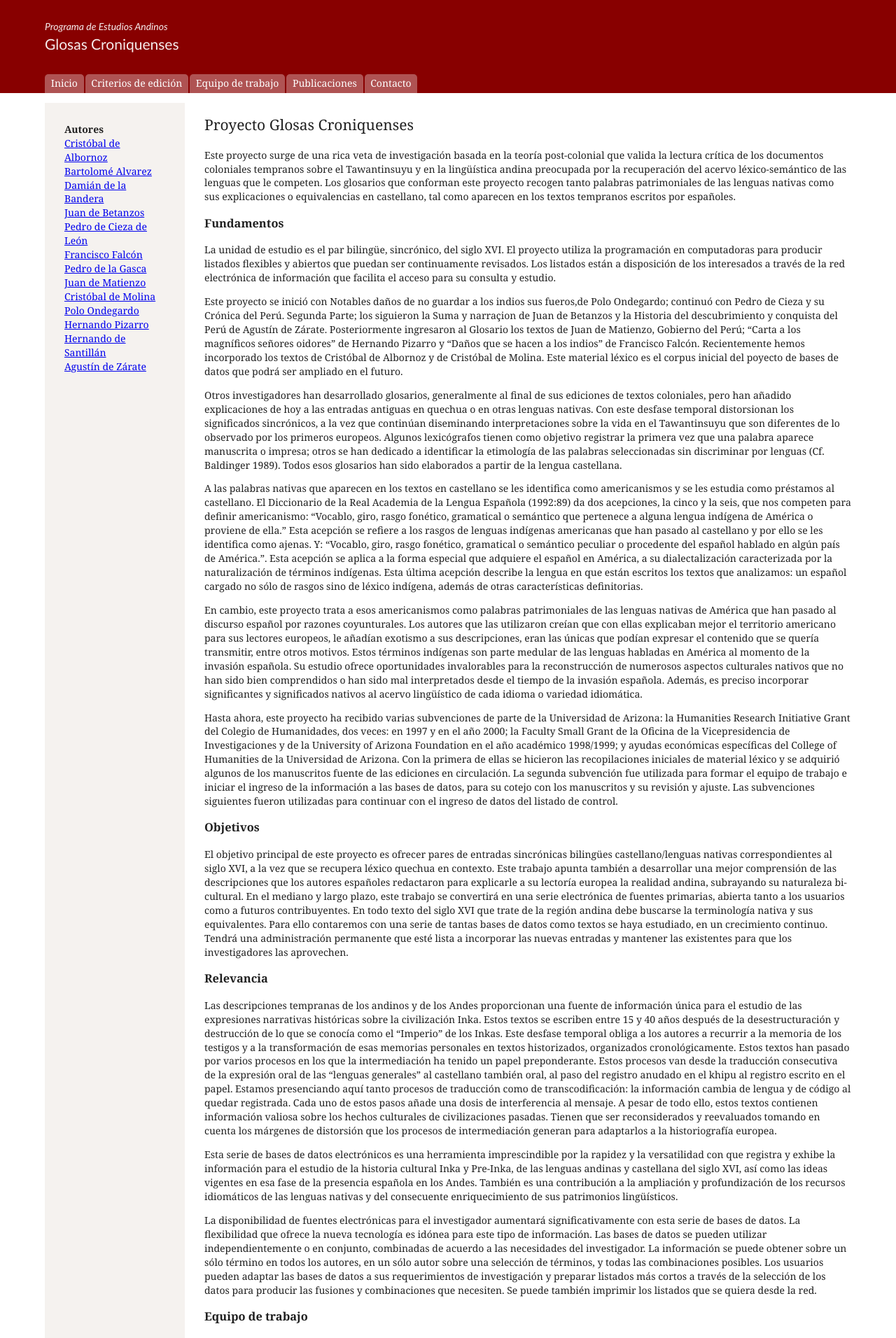
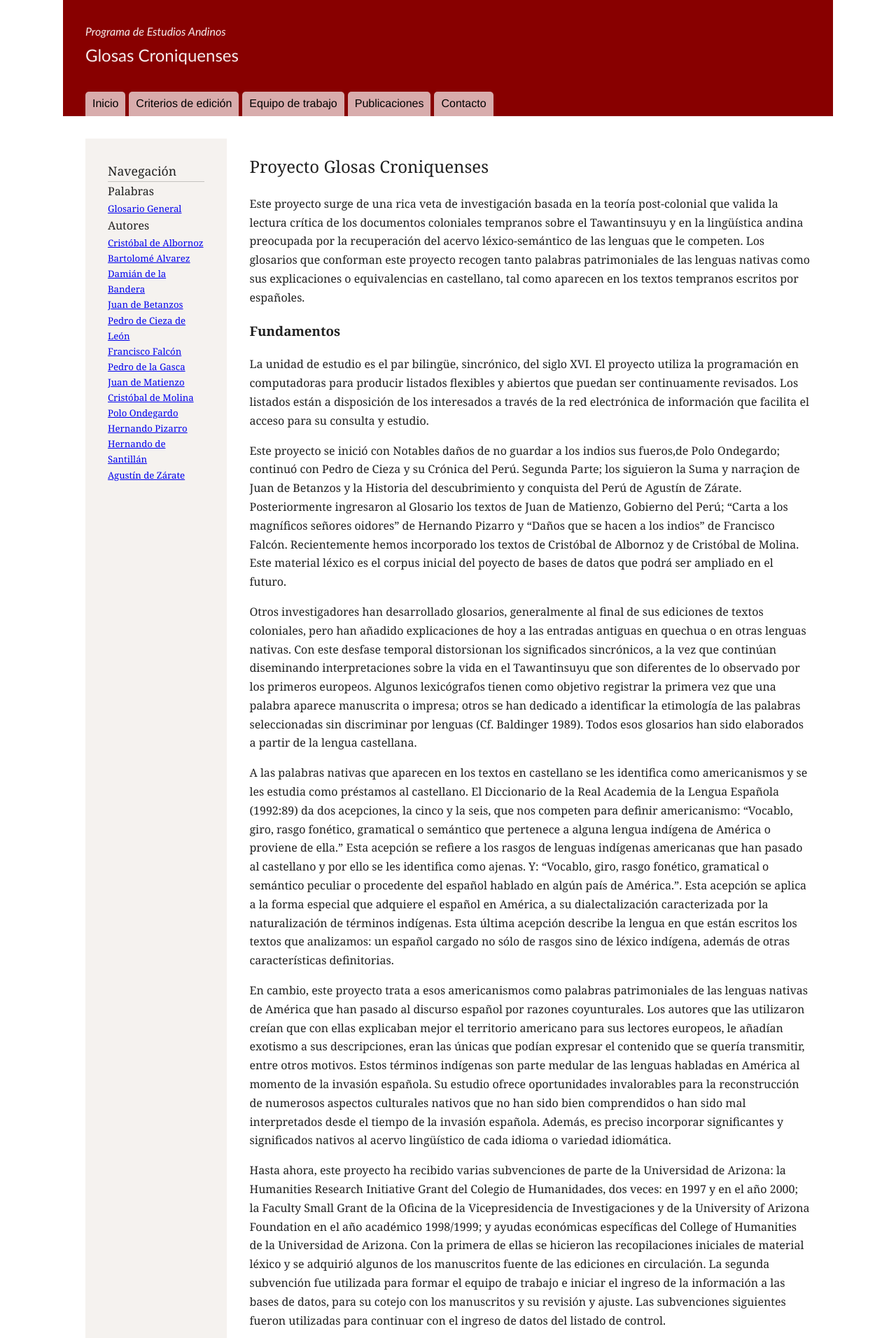
Before and after one commit to scholarslab/glosas, a Jekyll site: the page built from index.md, in a window 1280 px wide. Shown: the top 1912 px of the page at 70% size. Built offline with Jekyll 4.4.1, drawn with Linux system fonts in a browser that asks for light colours.

Commit message:
some content and layout updates.

```diff
--- a/_layouts/default.html
+++ b/_layouts/default.html
@@ -20,7 +20,10 @@
 {{ content }}
 </div>
 <nav id="autores">
-<h1>Autores</h1>
+<h1>Navegación</h1>
+<h2>Palabras</h2>
+<a href="{{ site.baseurl }}/palabrasgeneral/">Glosario General</a>
+<h2>Autores</h2>
 {% for autore in site.autores %}
 <a href="{{ autore.url }}">{{ autore.title }}</a>
 {% endfor %}
--- a/style.scss
+++ b/style.scss
@@ -13,12 +13,14 @@ html,body {
 }
 
 html {
-  font: 14px/1.425 Georgia, serif;
+  font: 16px/1.675 Georgia, serif;
   color: #202020;
 }
 
 body {
   font-size: 1rem;
+  max-width: 1100px;
+  margin: 0 auto;
 }
 
 h1,h2 {
@@ -36,7 +38,7 @@ h1 {
   color: white;
   color: rgba(white,.925);
   font-family: "Gill Sans", sans-serif;
-  padding: 2em 5%;
+  padding: 2em;
   h1 {
     margin:0;
     font-weight: normal;
@@ -45,52 +47,59 @@ h1 {
 
 #global {
   background-color: #800;
+  padding: 0 2em;
   display: flex;
-  padding: 0 5%;
+  font-family: "Helvetica Neue", Helvetica, Arial, sans-serif;
   a,a:link {
-    background: rgba(white,0.325);
-    color: white;
+    background: rgba(white,0.675);
+    color: black;
     text-decoration:none;
-    margin-right: 2px;
+    margin-right: 5px;
     padding: .25em .625em;
     border-radius: 5px 5px 0 0;
   }
 
   a:hover,
   a:focus {
-    background: rgba(white,0.4125);
+    background: rgba(white,0.75);
   }
   a:active,
   a.current {
-    backgroujnd: rgba(white,0.5);
+    backgroujnd: rgba(white,1);
   }
 }
 
 #main {
-  padding: 1em 0;
-  max-width: 90%;
-  margin: 0 auto;
+  padding: 2em;
   display:flex;
   flex-direction: row-reverse;
   justify-content: space-between;
 }
 
+.content {
+    width: 80%;
+}
+
 #autores {
   display:block;
   background: hsla(30,25%,50%,.1);
-  width: 25%;
-  min-width: 200px;
+  width: 20%;
   margin-right: 2em;
   padding: 2em;
 
-  h1 {
+  h1,h2 {
     font-size: 1rem;
     margin:0;
-    font-weight: bold;
+    font-weight: normal;
   }
 
+  h1 {
+      font-size: 1.1rem;
+      border-bottom: 1px solid rgba(black,.2);
+  }
   a {
     display:block;
+    font-size: .825rem;
   }
 }
 
@@ -99,7 +108,7 @@ h1 {
 }
 
 #palabras-nav {
-   width: 25%;
+   width: 20%;
 
   a,:link {
     display:block;
@@ -109,7 +118,7 @@ h1 {
 }
 
 #tables {
-  width: 70%;
+  width: 66%;
 }
 
 #tables section {
```
Also changed, not shown: palabrasgeneral.md (added, +4 -0 lines), images/albornoz.jpg (added), images/bannerprincipal.jpg (added), images/cieza.jpg (added), images/falcon.jpg (added), images/matienzo.jpg (added), images/molina.jpg (added), images/ondegardo.jpg (added), images/pizarro.jpg (added), images/zarate.jpg (added).
